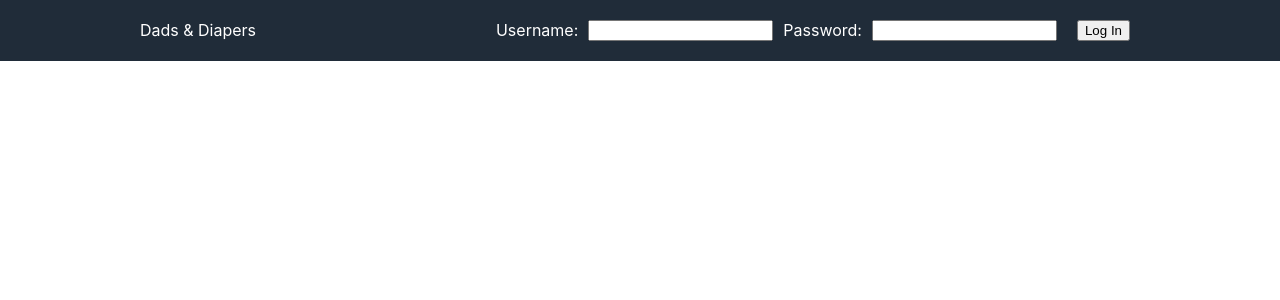
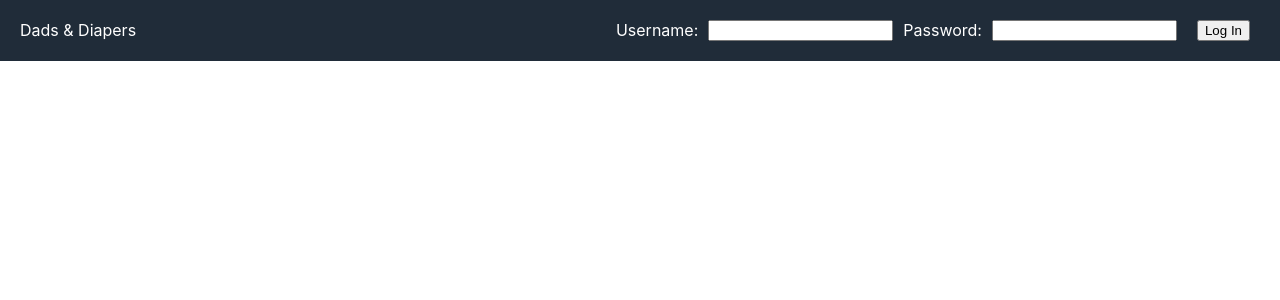
Before and after one commit to LizLaffitte/dads-and-diapers-frontend, a React (Create React App) app: page / in a window 1280 px wide. Shown: the top 300 px of the page. Built offline with nearby package versions, Linux system fonts and the light colour scheme; no server answers.

Commit message:
Make all header items fit within the header's height. Make header items spaced between.

```diff
--- a/src/App.css
+++ b/src/App.css
@@ -41,7 +41,7 @@ header {
   background-color: #202C39;
   color: #fff;
   display: flex;
-  justify-content: space-around;
+  justify-content: space-between;
   padding: 20px;
 }
 header div.log-btns{
@@ -54,3 +54,13 @@ header div.log-btns{
 #login-form input {
   margin: 0px 10px;
 }
+
+#logout-form {
+  margin-left: 10px;
+}
+.flex{
+  display: flex;
+}
+.space-btn {
+  justify-content: space-between;
+}
```
